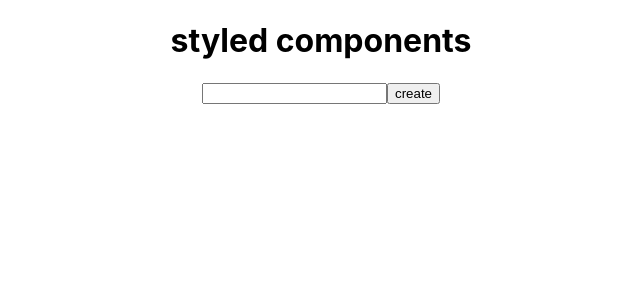
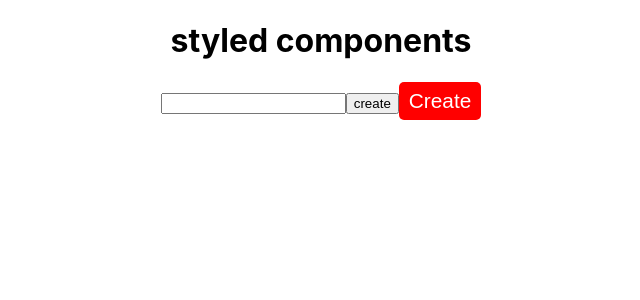
Before and after one commit to telmott/react-demo, a React (Create React App) app: page / in a window 1280 px wide. Shown: the top 300 px of the page, without its empty margins (319-959 px from the left). Built offline with nearby package versions, Linux system fonts and the light colour scheme.

Commit message:
Update for Button component

```diff
--- a/src/App.js
+++ b/src/App.js
@@ -1,7 +1,20 @@
 import React from 'react';
-// import styled from 'styled-components';
+import styled from 'styled-components';
 import './App.css';
 
+const Button = styled.button`
+  font-family: sans-serif;
+  font-size: 1.3rem;
+  border: none;
+  border-radius: 5px;
+  padding: 7px 10px;
+  background: red;
+  color: #fff;
+
+  &:hover {
+    background: blue;
+  }
+`
 
 class App extends React.Component {
   render() {
@@ -11,6 +24,7 @@ class App extends React.Component {
           <form action="">
             <input type="text"/>
             <button>create</button>
+            <Button>Create</Button>
           </form>
         </div>
     );
```
